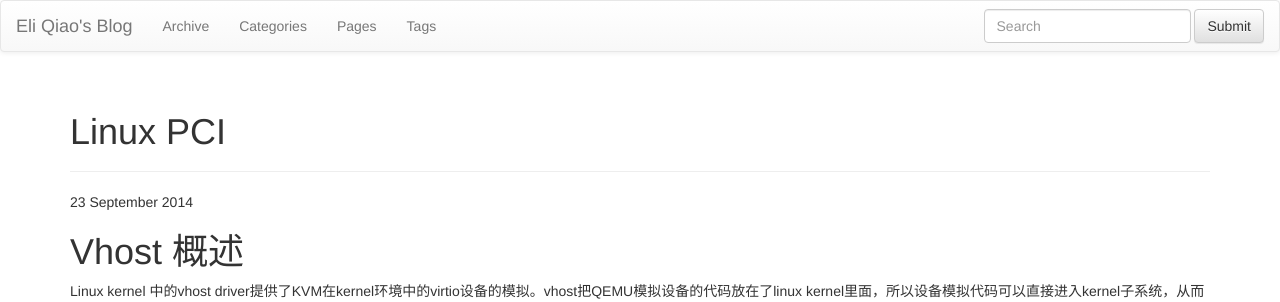
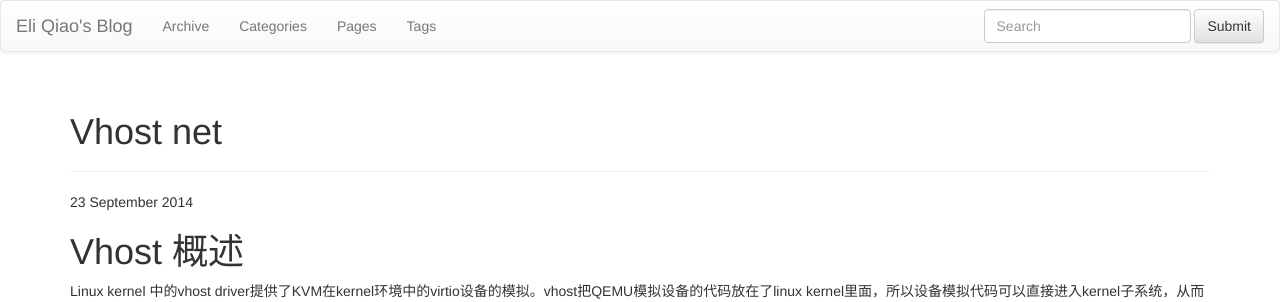
Before and after one commit to taget/taget.github.io, a Jekyll site: the page built from _posts/linux/2014-09-23-vhost.md, in a window 1280 px wide and 900 px high. Shown: the top 302 px of the window. Built offline with Jekyll 4.4.1, drawn with Linux system fonts in a browser that asks for light colours; nearby versions of some CDN libraries; library files that are not in the unit come from our copies; comment, search, counter and statistics services are not loaded.

Commit message:
modify title of vhost

```diff
--- a/_posts/linux/2014-09-23-vhost.md
+++ b/_posts/linux/2014-09-23-vhost.md
@@ -1,6 +1,6 @@
 ---
 layout: post
-title: "Linux PCI"
+title: "Vhost net"
 description: ""
 category:
 tags: [linux]
```
